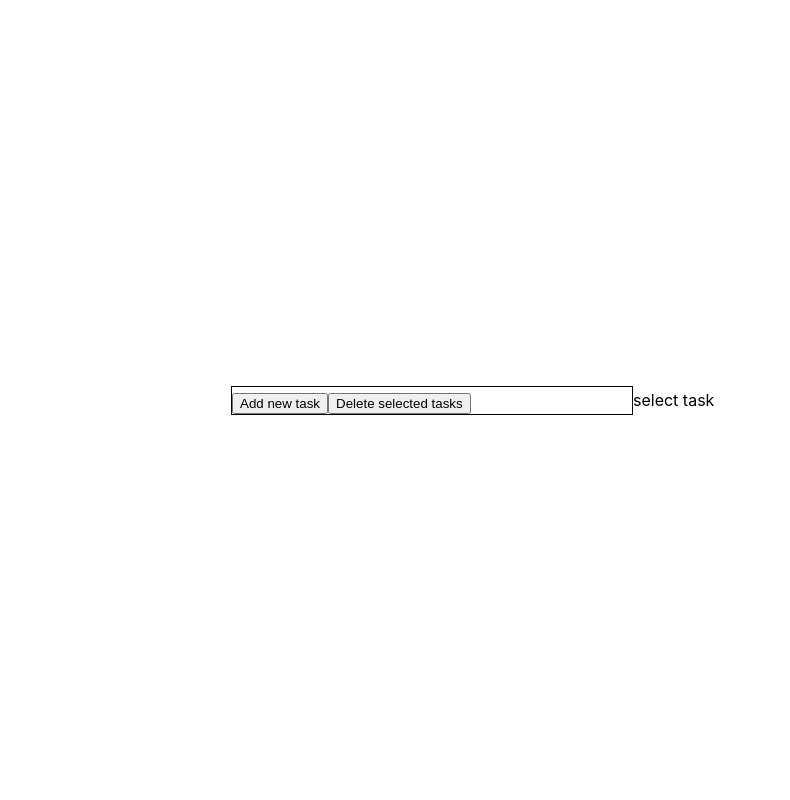
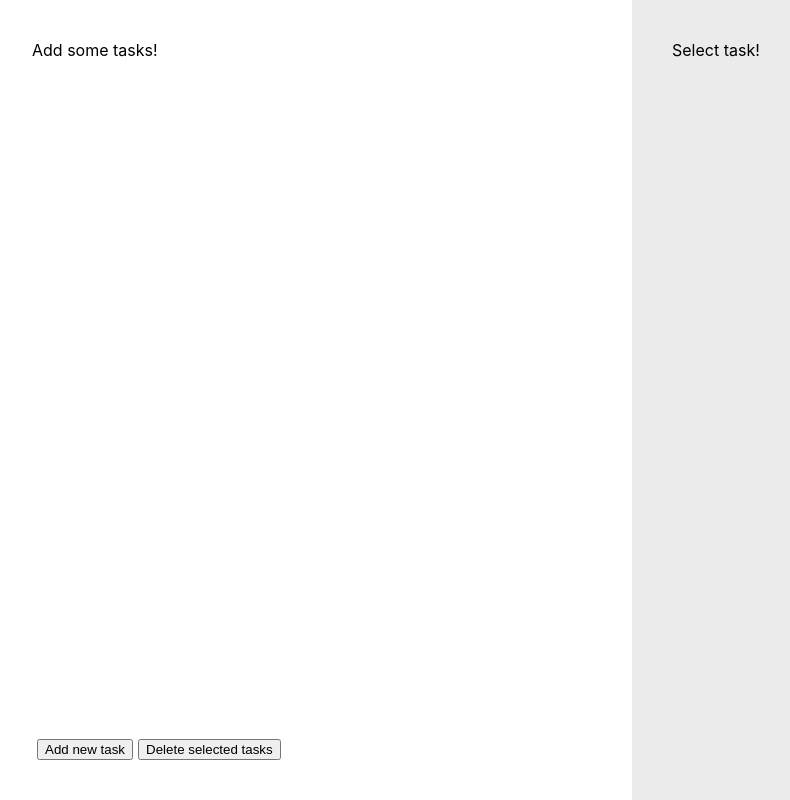
Before and after one commit to navzlet/task-list, a React (Create React App) app: page / in a window 1280 px wide. Shown: the whole page, without its empty margins (8-798 px from the left). Built offline with nearby package versions, Linux system fonts and the light colour scheme.

Commit message:
added styles

```diff
--- a/src/App.css
+++ b/src/App.css
@@ -1,7 +1,7 @@
 .App {
   display: flex;
-  align-items: center;
+  /* align-items: center; */
   justify-content: center;
   height: 100vh;
-  width: 100vw;
+  width: 100%;
 }
--- a/src/components/list/list.scss
+++ b/src/components/list/list.scss
@@ -1,4 +1,13 @@
 .list {
-  width: 400px;
-  border: 1px solid black;
+  width: 50vw;
+  padding: 40px;
+  height: 100vh;
+  display: flex;
+  flex-direction: column;
+  justify-content: space-between;
+  // border: 1px solid black;
 }
+
+.list__button {
+  margin-left: 5px;
+}
--- a/src/components/list/list.tsx
+++ b/src/components/list/list.tsx
@@ -12,8 +12,16 @@ interface IList {
 export const List = observer((props: IList) => {
   return (
     <div className="list">
+      <div className="list__content">
+        {task.taskList.length ? (
           <TaskList task={task.taskList} />
+        ) : (
+          <div>Add some tasks!</div>
+        )}
+      </div>
+      <div className="list__buttons">
         <button
+          className="list__button"
           onClick={() => {
             modal.actionContext = "add_task";
             modal.taskName = "";
@@ -24,7 +32,10 @@ export const List = observer((props: IList) => {
         >
           Add new task
         </button>
-      <button onClick={() => task.deleteTasks()}>Delete selected tasks</button>
+        <button className="list__button" onClick={() => task.deleteTasks()}>
+          Delete selected tasks
+        </button>
+      </div>
     </div>
   );
 });
--- a/src/components/task/task.scss
+++ b/src/components/task/task.scss
@@ -1,7 +1,16 @@
 .task {
+  background-color: rgb(227, 255, 255);
   max-width: 700px;
   margin: 5px;
+  border-radius: 8px;
+  font-size: 20px;
+  padding: 15px;
 }
+
+.task__name {
+  margin-left: 5px;
+}
+
 .task__content {
   display: flex;
   align-items: center;
@@ -24,5 +33,5 @@
 }
 
 .task_selected {
-  background-color: #f7fbfd;
+  background-color: rgb(189, 248, 248);
 }
--- a/src/components/taskContent/taskContent.scss
+++ b/src/components/taskContent/taskContent.scss
@@ -1,3 +1,21 @@
 .taskContent {
-  width: 400px;
+  background-color: rgb(235, 235, 235);
+  width: 50vw;
+  padding: 40px;
+  height: 100vh;
+  display: flex;
+  flex-direction: column;
+  justify-content: space-between;
 }
+
+.taskContent__button {
+  align-self: flex-start;
+}
+
+.taskContent__header {
+  font-weight: 500;
+}
+
+.taskContent__name {
+  margin-bottom: 50px;
+}
--- a/src/components/taskContent/taskContent.tsx
+++ b/src/components/taskContent/taskContent.tsx
@@ -10,12 +10,20 @@ interface ITaskContent {
 
 export const TaskContent = observer((props: ITaskContent) => {
   return (
+    <div>
+      {task.displayingTask ? (
         <div className="taskContent">
-      {task.displayingTask ? (
-        <div>
-          <div>{task.displayingTask?.name}</div>
-          <div>{task.displayingTask?.content}</div>
+          <div className="taskContent__content">
+            <div className="taskContent__header">Task name:</div>
+            <div className="taskContent__name">{task.displayingTask?.name}</div>
+            <div className="taskContent__header">Task content:</div>
+            <div className="taskContent__content">
+              {task.displayingTask?.content}
+            </div>
+          </div>
+          <div className="taskContent__buttons">
             <button
+              className="taskContent__button"
               onClick={() => {
                 modal.actionContext = "add_subtask";
                 modal.taskName = "";
@@ -28,8 +36,9 @@ export const TaskContent = observer((props: ITaskContent) => {
               Add new subtask
             </button>
           </div>
+        </div>
       ) : (
-        <div>select task</div>
+        <div className="taskContent">Select task!</div>
       )}
     </div>
   );
--- a/src/components/taskList/taskList.scss
+++ b/src/components/taskList/taskList.scss
@@ -1,4 +1,4 @@
 .taskList {
-  max-width: 400px;
+  // min-width: 400px;
   margin: 5px;
 }
--- a/src/index.css
+++ b/src/index.css
@@ -1,13 +1,17 @@
+* {
+  box-sizing: border-box;
+}
+
 body {
   margin: 0;
-  font-family: -apple-system, BlinkMacSystemFont, 'Segoe UI', 'Roboto', 'Oxygen',
-    'Ubuntu', 'Cantarell', 'Fira Sans', 'Droid Sans', 'Helvetica Neue',
+  font-family: -apple-system, BlinkMacSystemFont, "Segoe UI", "Roboto", "Oxygen",
+    "Ubuntu", "Cantarell", "Fira Sans", "Droid Sans", "Helvetica Neue",
     sans-serif;
   -webkit-font-smoothing: antialiased;
   -moz-osx-font-smoothing: grayscale;
 }
 
 code {
-  font-family: source-code-pro, Menlo, Monaco, Consolas, 'Courier New',
+  font-family: source-code-pro, Menlo, Monaco, Consolas, "Courier New",
     monospace;
 }
```
Lines whose indentation alone changed are shown as unchanged.
